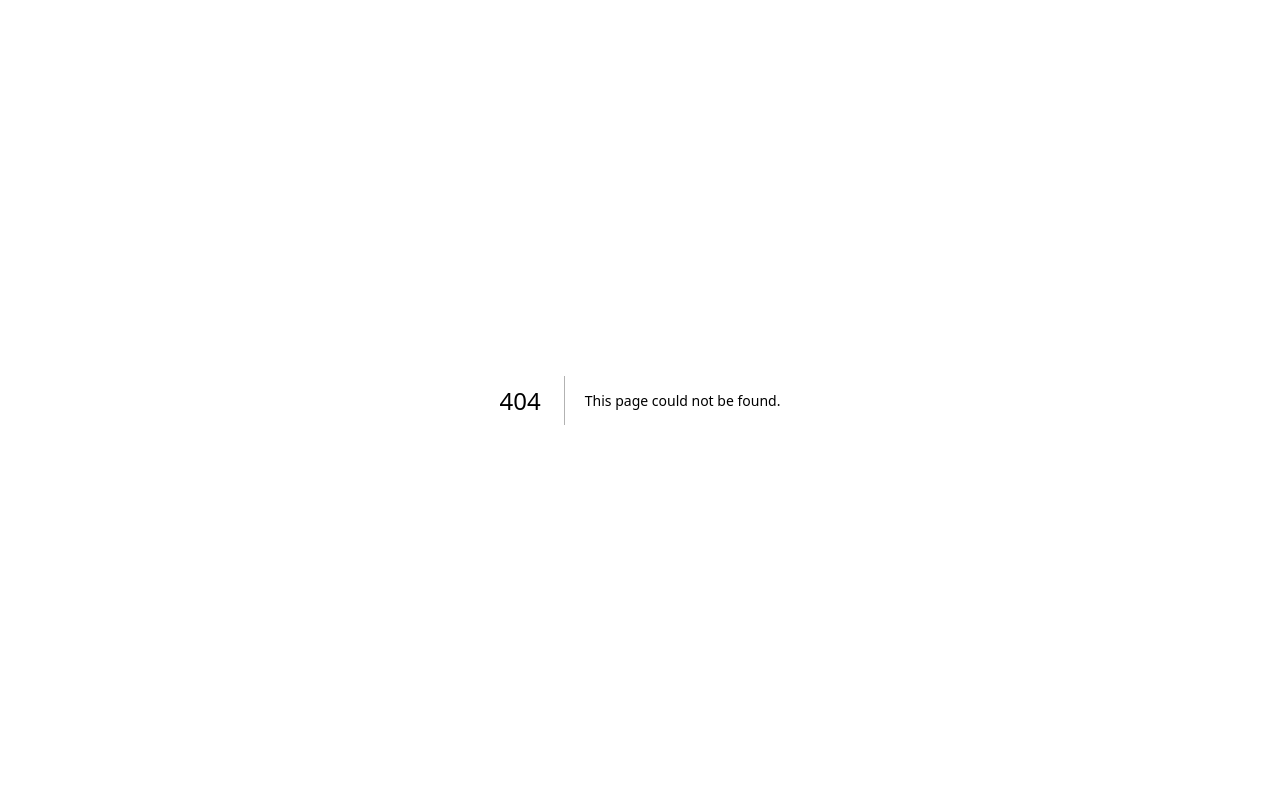
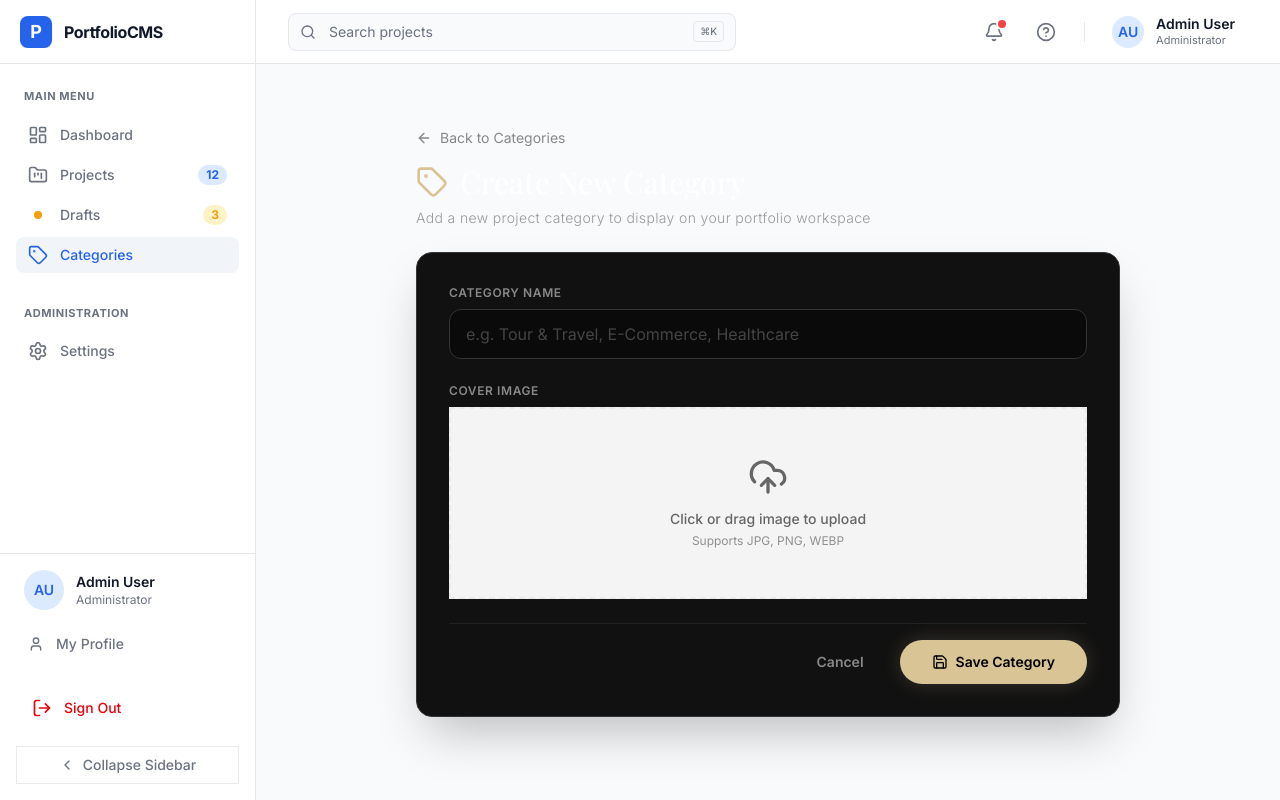
Before and after one commit to RohitSharma813049/Portfolio, a Next.js app: page /admin/categories/new in a window 1280 px wide. Before the commit this address had no page. Built offline with nearby package versions, Linux system fonts and the light colour scheme; a web font is replaced by a local one.

Commit message:
feat: implement category management dashboard with create, edit, and delete functionality

```diff
--- /dev/null
+++ b/src/app/admin/(dashboard)/categories/new/page.tsx
@@ -0,0 +1,110 @@
+"use client";
+
+import { useState } from "react";
+import { useRouter } from "next/navigation";
+import Link from "next/link";
+import { ArrowLeft, Tag, Save } from "lucide-react";
+import ImageUploader from "@/components/ImageUploader";
+
+export default function NewCategoryPage() {
+  const router = useRouter();
+  const [name, setName] = useState("");
+  const [coverImage, setCoverImage] = useState("");
+  const [creating, setCreating] = useState(false);
+  const [error, setError] = useState("");
+
+  const handleSubmit = async (e: React.FormEvent) => {
+    e.preventDefault();
+    if (!name.trim()) return;
+
+    setCreating(true);
+    setError("");
+
+    try {
+      const res = await fetch("/api/categories", {
+        method: "POST",
+        headers: { "Content-Type": "application/json" },
+        body: JSON.stringify({ name: name.trim(), coverImage }),
+      });
+      const json = await res.json();
+
+      if (json.success) {
+        router.push("/admin/categories");
+        router.refresh();
+      } else {
+        setError(json.error || "Failed to create category");
+      }
+    } catch (err) {
+      setError("Failed to create category");
+    } finally {
+      setCreating(false);
+    }
+  };
+
+  return (
+    <div className="p-4 md:p-8 max-w-3xl mx-auto animate-fade-in-up">
+      <div className="mb-6">
+        <Link
+          href="/admin/categories"
+          className="inline-flex items-center gap-2 text-sm text-[#888] hover:text-white transition-colors mb-4"
+        >
+          <ArrowLeft className="w-4 h-4" /> Back to Categories
+        </Link>
+        <h1 className="text-3xl font-playfair font-medium flex items-center gap-3 text-white">
+          <Tag className="w-8 h-8 text-[#D8C494]" /> Create New Category
+        </h1>
+        <p className="text-[#999] text-sm mt-2 font-light tracking-wide">
+          Add a new project category to display on your portfolio workspace
+        </p>
+      </div>
+
+      {error && (
+        <div className="bg-red-900/40 border border-red-500/50 text-red-200 p-4 rounded-xl mb-6 text-sm">
+          {error}
+        </div>
+      )}
+
+      <div className="bg-[#111] border border-[#333] rounded-2xl shadow-2xl p-6 md:p-8">
+        <form onSubmit={handleSubmit} className="space-y-6">
+          <div>
+            <label className="block text-xs font-semibold text-[#888] uppercase tracking-wider mb-2">
+              Category Name
+            </label>
+            <input
+              type="text"
+              value={name}
+              onChange={(e) => setName(e.target.value)}
+              placeholder="e.g. Tour & Travel, E-Commerce, Healthcare"
+              className="w-full px-4 py-3 bg-[#0a0a0a] rounded-xl border border-[#333] focus:outline-none focus:border-[#D8C494] text-white transition placeholder-[#444]"
+              required
+            />
+          </div>
+
+          <div>
+            <label className="block text-xs font-semibold text-[#888] uppercase tracking-wider mb-2">
+              Cover Image
+            </label>
+            <ImageUploader onUpload={setCoverImage} defaultImage={coverImage} />
+          </div>
+
+          <div className="flex justify-end gap-3 pt-4 border-t border-[#222]">
+            <Link
+              href="/admin/categories"
+              className="px-6 py-3 rounded-full text-sm font-semibold text-[#888] hover:text-white transition"
+            >
+              Cancel
+            </Link>
+            <button
+              type="submit"
+              disabled={creating}
+              className="bg-[#D8C494] text-black px-8 py-3 rounded-full text-sm font-semibold hover:bg-[#c2ae7c] transition shadow-[0_0_20px_rgba(216,196,148,0.2)] disabled:opacity-50 flex items-center gap-2"
+            >
+              <Save className="w-4 h-4" />
+              {creating ? "Saving..." : "Save Category"}
+            </button>
+          </div>
+        </form>
+      </div>
+    </div>
+  );
+}
--- a/src/app/admin/(dashboard)/categories/page.tsx
+++ b/src/app/admin/(dashboard)/categories/page.tsx
@@ -1,6 +1,7 @@
 "use client";
 
 import { useState, useEffect } from "react";
+import Link from "next/link";
 import { Plus, Trash2, Tag, Edit2, X, Save } from "lucide-react";
 import ImageUploader from "@/components/ImageUploader";
 
@@ -132,12 +133,12 @@ export default function CategoriesPage() {
           <p className="text-[#999] text-sm mt-2 font-light tracking-wide">Manage software project categories</p>
         </div>
         {!showCreateForm && (
-          <button
-            onClick={() => setShowCreateForm(true)}
+          <Link
+            href="/admin/categories/new"
             className="bg-[#D8C494] text-black px-6 py-3 rounded-full text-sm font-semibold hover:bg-[#c2ae7c] transition-colors shadow-sm flex items-center gap-2"
           >
             <Plus className="w-4 h-4" /> Add Category
-          </button>
+          </Link>
         )}
       </div>
 
--- a/src/app/page.tsx
+++ b/src/app/page.tsx
@@ -23,11 +23,13 @@ export default async function Home() {
   }
 
   const totalProjects = projects.length;
-  // Create dynamic category cards from dbCategories, merging project counts
+  // Create dynamic category cards from dbCategories
   const categoryCards = dbCategories.map((cat) => {
     const count = projects.filter((p) => p.categories && p.categories.includes(cat.name)).length;
+    const slug = cat.slug || cat.name.toLowerCase().replace(/[^a-z0-9]+/g, "-").replace(/(^-|-$)+/g, "");
     return {
       title: cat.name,
+      slug: slug,
       count: `${count} PROJECT${count === 1 ? "" : "S"}`,
       image:
         cat.coverImage ||
@@ -35,36 +37,37 @@ export default async function Home() {
     };
   });
 
-  // Default fallback presets for categories
+  // Default fallback presets if database has no categories created yet
   const defaultCategoryPresets = [
     {
       title: "Web Applications",
+      slug: "web-applications",
       count: "5+ PROJECTS",
       image: "https://images.unsplash.com/photo-1460925895917-afdab827c52f?q=80&w=800&auto=format&fit=crop",
     },
     {
       title: "Mobile Apps",
+      slug: "mobile-apps",
       count: "4+ PROJECTS",
       image: "https://images.unsplash.com/photo-1512941937669-90a1b58e7e9c?q=80&w=800&auto=format&fit=crop",
     },
     {
       title: "Enterprise Solutions",
+      slug: "enterprise-solutions",
       count: "3+ PROJECTS",
       image: "https://images.unsplash.com/photo-1551288049-bebda4e38f71?q=80&w=800&auto=format&fit=crop",
     },
     {
       title: "AI & Cloud Platforms",
+      slug: "ai-cloud-platforms",
       count: "4+ PROJECTS",
       image: "https://images.unsplash.com/photo-1518770660439-4636190af475?q=80&w=800&auto=format&fit=crop",
     },
   ];
 
-  // Merge database categories with default presets so there are always at least 4 category cards filled
-  const existingTitles = new Set(categoryCards.map((c) => c.title.toLowerCase()));
-  const extraPresets = defaultCategoryPresets.filter(
-    (preset) => !existingTitles.has(preset.title.toLowerCase())
-  );
-  const displayCategories = [...categoryCards, ...extraPresets].slice(0, 4);
+  // Show ONLY real database categories created by user in Admin panel. If none exist, show presets.
+  const displayCategories =
+    categoryCards.length > 0 ? categoryCards : defaultCategoryPresets;
 
   return (
     <div className="bg-white min-h-screen text-[#0B1B3D] font-sans">
@@ -209,7 +212,17 @@ export default async function Home() {
           </Link>
         </div>
 
-        <div className="grid grid-cols-1 sm:grid-cols-2 lg:grid-cols-4 gap-6">
+        <div
+          className={`grid gap-6 ${
+            displayCategories.length === 1
+              ? "grid-cols-1 max-w-md"
+              : displayCategories.length === 2
+              ? "grid-cols-1 sm:grid-cols-2 max-w-3xl"
+              : displayCategories.length === 3
+              ? "grid-cols-1 sm:grid-cols-2 lg:grid-cols-3 max-w-5xl"
+              : "grid-cols-1 sm:grid-cols-2 lg:grid-cols-4 w-full"
+          }`}
+        >
           {displayCategories.map((cat, i) => (
             <Link
               href={`/categories`}
```
